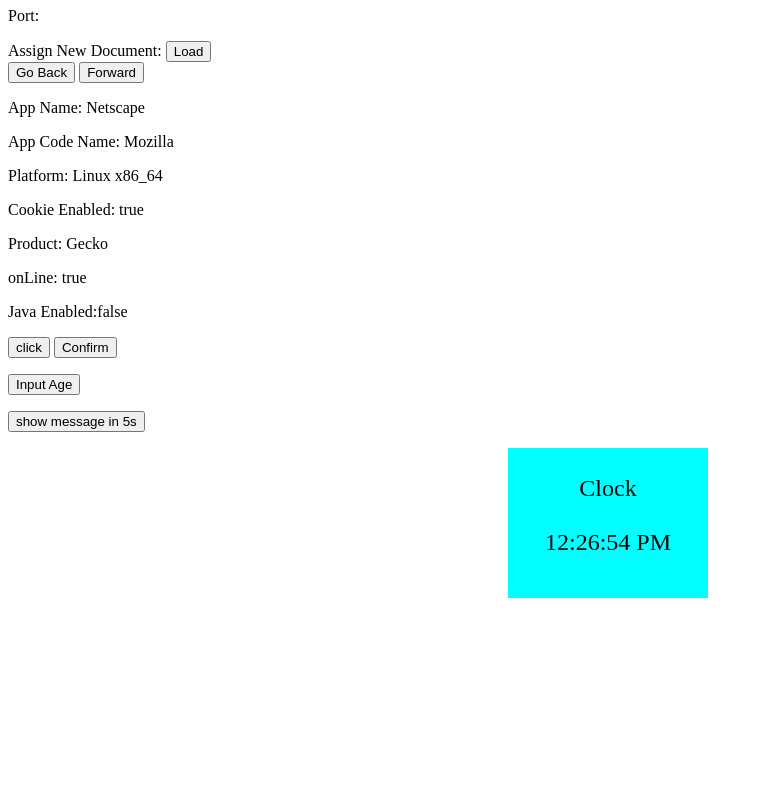
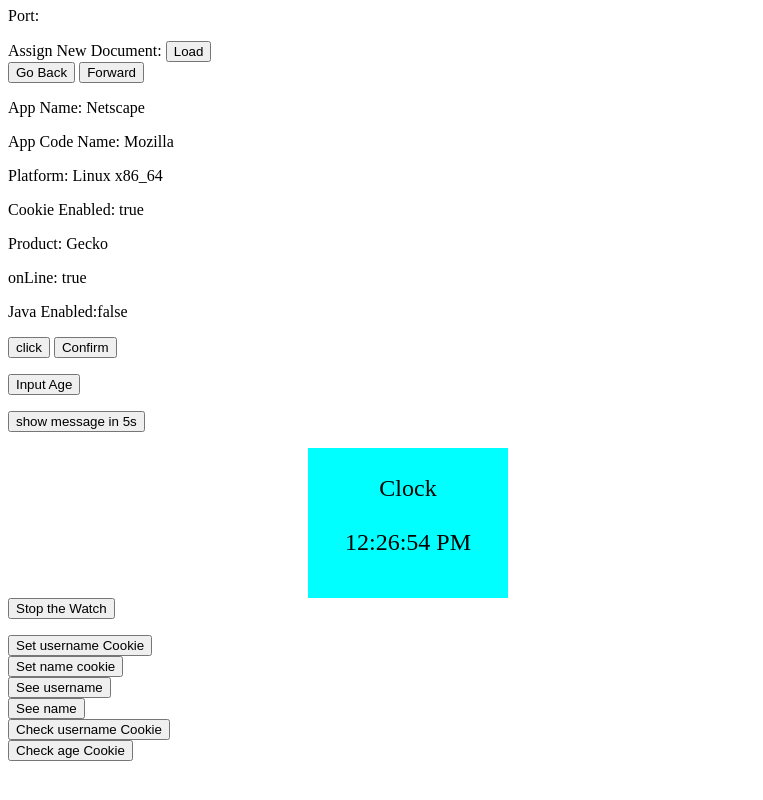
Before and after one commit to Abu-0-RayhaN/BOM-practice, a plain HTML site: page index.html in a window 1280 px wide. Shown: the part 352-1152 px from the top of the page, without its empty margins (0-763 px from the left). Before the commit the page ends 958 px from the top, so only its background shows below. Drawn offline with Linux system fonts and the light colour scheme.

Commit message:
Cookie explained

```diff
--- a/index.html
+++ b/index.html
@@ -41,8 +41,19 @@
 
 <button id="timeout"> show message in 5s</button>
 <p id="timeoutMessage"></p>
-<div id="interval" style="font-size: x-large; background-color: aqua; height: 150px; width: 200px; text-align: center; margin-left: 500px;"></div>
+<div id="interval" style="font-size: x-large; background-color: aqua; height: 150px; width: 200px; text-align: center; margin-left: 300px;"></div>
 
+<button id="stopwatch" onclick="clearInterval(settingTimeInterval)">Stop the Watch</button>
+<p id="showtime" ></p>
+
+<div><input type="button" value="Set username Cookie" onclick="setCookie('username', 'Rakib', 3)"><br>
+    <input type="button" value="Set name cookie" onclick="setCookie('name', 'sahin', 2)"><br>
+    <input type="button" value="See username" onclick="alert(getCookie('username'))"><br>
+    <input type="button" value="See name" onclick="alert(getCookie('name'))"><br>
+    <input type="button" value="Check username Cookie" onclick="checkCookie('username')"><br>
+    <input type="button" value="Check age Cookie" onclick="checkCookie('age')"><brs>
+</div>
+<br><br>
 
     <script src="index.js"></script>
 
--- a/index.js
+++ b/index.js
@@ -44,7 +44,7 @@ function confirming(){
 }
 function takingInput(){
     let age =prompt("What is you age? : ","00")
-    if (age == null || age == ""){
+    if (age == null || age == "" || age == "00"){
         document.getElementById("promptMessage").innerHTML ="You haven't given any input"
     }else {
         document.getElementById("promptMessage").innerHTML = "You age is: "+ age;
@@ -53,11 +53,48 @@ function takingInput(){
 document.getElementById("timeout").addEventListener("click",()=>{
     setTimeout(()=>{
         document.getElementById("timeoutMessage").innerHTML= "I am writing this after 5seconds."
-    })
+    },5000)
 })
-setInterval(myTimer, 1000);
+let settingTimeInterval = setInterval(myTimer, 1000);
 
 function myTimer() {
   const d = new Date();
   document.getElementById("interval").innerHTML = " <br>Clock <br><br>" + d.toLocaleTimeString();
 }
+
+function setCookie(cname, cvalue, exdays){
+    const d = new Date();
+    d.setTime(d.getTime() + (exdays*24*60*60*1000));
+    let expires = "Expires=" + d.toUTCString();
+    document.cookie = cname + "=" + cvalue + ";" + expires; + ";path=/";
+
+}
+
+function getCookie(cname){
+    //username=Adil; name=Rayhan; address=cumilla
+    let name = cname + "=";
+    let decodedCookie = decodeURIComponent(document.cookie);
+    let ca = decodedCookie.split(';');
+    for(let i=0; i<ca.length; i++){
+        let c= ca[i];
+        while (c.charAt(0) == " ") {
+            c = c.substring(1);
+        }
+        if ( c.indexOf(name) == 0){
+            return c.substring(name.length)
+        }
+    }
+    return " ";
+}
+
+function checkCookie(cname) {
+    let a = getCookie(cname);
+    if (a != " ") {
+     alert("Welcome again " + a);
+    } else {
+      let name = prompt("Please enter your name:", "");
+      if (name != "" && name != null) {
+        setCookie(cname, name, 3);
+      }
+    }
+  }
```
Also changed, not shown: 1 other file.
